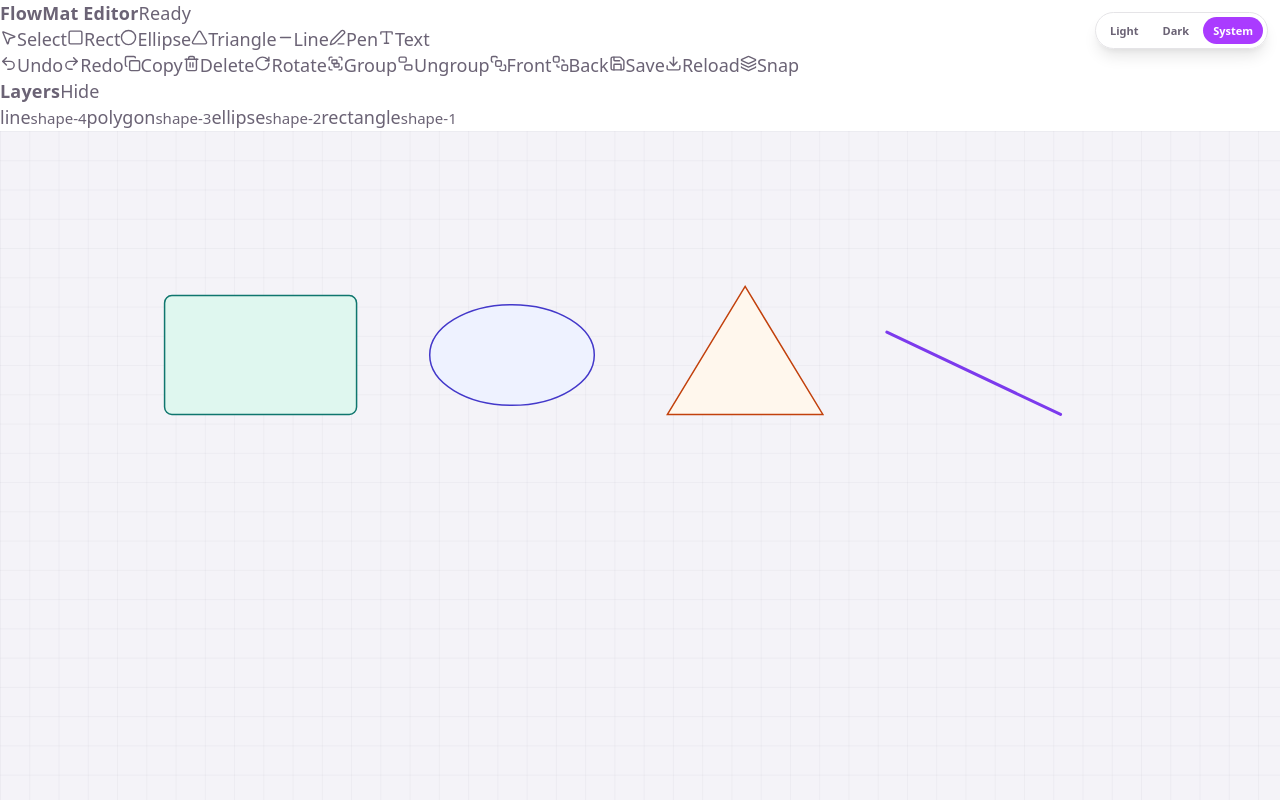
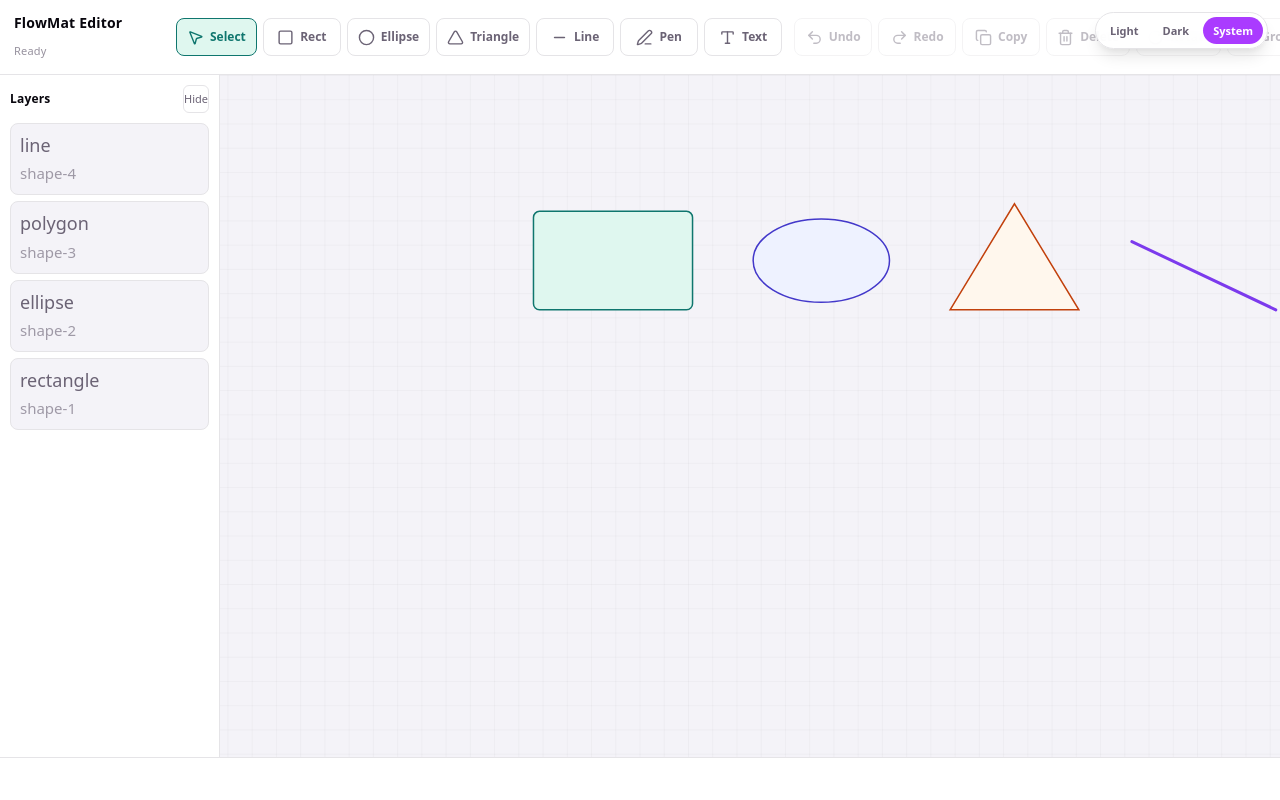
Before and after one commit to SeolJhin/FlowMat, a React (Vite) app in the folder flowmat_frontend/: page /editor-demo in a window 1280 px wide. Shown: the top 800 px of the page. Built offline with nearby package versions, Linux system fonts and the light colour scheme.

Commit message:
index css

```diff
--- a/flowmat_frontend/src/index.css
+++ b/flowmat_frontend/src/index.css
@@ -335,6 +335,300 @@ code {
   border-left: none;
 }
 
+.editor-demo {
+  display: grid;
+  grid-template-rows: auto minmax(0, 1fr) auto;
+  width: 100%;
+  height: 100svh;
+  overflow: hidden;
+  background: var(--surface);
+  color: var(--text-h);
+}
+
+.editor-demo__toolbar {
+  display: flex;
+  align-items: center;
+  justify-content: space-between;
+  gap: 12px;
+  min-height: 64px;
+  padding: 10px 14px;
+  background: var(--bg);
+  border-bottom: 1px solid var(--border);
+  box-sizing: border-box;
+}
+
+.editor-demo__brand {
+  display: grid;
+  gap: 2px;
+  min-width: 150px;
+}
+
+.editor-demo__brand strong {
+  font-size: 14px;
+}
+
+.editor-demo__brand span {
+  font-size: 11px;
+  color: var(--text);
+  opacity: 0.7;
+}
+
+.editor-demo__controls {
+  display: flex;
+  align-items: center;
+  gap: 6px;
+  min-width: 0;
+}
+
+.editor-demo__button {
+  display: inline-flex;
+  align-items: center;
+  justify-content: center;
+  gap: 6px;
+  min-width: 78px;
+  height: 38px;
+  padding: 0 10px;
+  border: 1px solid var(--border);
+  border-radius: 8px;
+  background: var(--bg);
+  color: var(--text);
+  font-size: 12px;
+  font-weight: 600;
+  cursor: pointer;
+  white-space: nowrap;
+}
+
+.editor-demo__button:hover:not(:disabled) {
+  background: var(--surface);
+  color: var(--text-h);
+}
+
+.editor-demo__button--active {
+  border-color: #0f766e;
+  background: #dff7ef;
+  color: #0f766e;
+}
+
+.editor-demo__button:disabled {
+  opacity: 0.42;
+  cursor: not-allowed;
+}
+
+.editor-demo__stage {
+  position: relative;
+  min-width: 0;
+  min-height: 0;
+  overflow: hidden;
+}
+
+.editor-demo__workspace {
+  display: grid;
+  grid-template-columns: 220px minmax(0, 1fr) 220px;
+  min-height: 0;
+  overflow: hidden;
+}
+
+.editor-demo__workspace--canvas-only {
+  grid-template-columns: minmax(0, 1fr) 220px;
+}
+
+.editor-demo__sidepanel {
+  min-width: 0;
+  overflow-y: auto;
+  border-right: 1px solid var(--border);
+  background: var(--bg);
+  padding: 10px;
+  box-sizing: border-box;
+}
+
+.editor-demo__sidepanel--right {
+  border-right: none;
+  border-left: 1px solid var(--border);
+}
+
+.editor-demo__panel-header {
+  display: flex;
+  align-items: center;
+  justify-content: space-between;
+  gap: 8px;
+  margin-bottom: 10px;
+  font-size: 12px;
+}
+
+.editor-demo__panel-header button {
+  border: 1px solid var(--border);
+  border-radius: 6px;
+  background: transparent;
+  color: var(--text);
+  font-size: 11px;
+  cursor: pointer;
+}
+
+.editor-demo__layer-list {
+  display: grid;
+  gap: 6px;
+}
+
+.editor-demo__layer {
+  display: grid;
+  gap: 2px;
+  width: 100%;
+  padding: 8px 9px;
+  border: 1px solid var(--border);
+  border-radius: 8px;
+  background: var(--surface);
+  color: var(--text);
+  text-align: left;
+  cursor: pointer;
+}
+
+.editor-demo__layer--active {
+  border-color: #0f766e;
+  background: #dff7ef;
+  color: #0f766e;
+}
+
+.editor-demo__layer small {
+  overflow: hidden;
+  text-overflow: ellipsis;
+  white-space: nowrap;
+  opacity: 0.62;
+}
+
+.editor-demo__show-panel {
+  position: absolute;
+  z-index: 3;
+  left: 12px;
+  top: 86px;
+  border: 1px solid var(--border);
+  border-radius: 8px;
+  background: var(--bg);
+  color: var(--text);
+  font-size: 12px;
+  padding: 7px 10px;
+  cursor: pointer;
+}
+
+.editor-demo__properties {
+  display: grid;
+  grid-template-columns: 74px minmax(0, 1fr);
+  gap: 7px 8px;
+  margin: 0;
+  font-size: 12px;
+}
+
+.editor-demo__properties dt {
+  color: var(--text);
+  opacity: 0.65;
+}
+
+.editor-demo__properties dd {
+  margin: 0;
+  color: var(--text-h);
+  overflow: hidden;
+  text-overflow: ellipsis;
+}
+
+.editor-demo__empty {
+  color: var(--text);
+  font-size: 12px;
+  opacity: 0.65;
+}
+
+.editor-demo__status {
+  display: flex;
+  justify-content: flex-end;
+  gap: 14px;
+  min-height: 34px;
+  padding: 8px 14px;
+  border-top: 1px solid var(--border);
+  background: var(--bg);
+  color: var(--text);
+  font-size: 11px;
+  box-sizing: border-box;
+}
+
+.flowmat-editor-surface {
+  display: block;
+  width: 100%;
+  height: 100%;
+  touch-action: none;
+  cursor: crosshair;
+}
+
+.flowmat-editor-element {
+  cursor: pointer;
+}
+
+.flowmat-editor-element--preview {
+  pointer-events: none;
+}
+
+.flowmat-editor-selection {
+  fill: none;
+  stroke: #0f766e;
+  stroke-width: 1.5;
+  stroke-dasharray: 5 4;
+  pointer-events: none;
+}
+
+.flowmat-editor-rotate-stem {
+  stroke: #0f766e;
+  stroke-width: 1;
+  pointer-events: none;
+}
+
+.flowmat-editor-resize-handle,
+.flowmat-editor-rotate-handle,
+.flowmat-editor-line-endpoint-handle {
+  fill: #ffffff;
+  stroke: #0f766e;
+  stroke-width: 1.5;
+  cursor: pointer;
+}
+
+.flowmat-editor-line-endpoint-handle {
+  fill: #0f766e;
+  cursor: crosshair;
+}
+
+.flowmat-editor-rotate-handle {
+  fill: #dff7ef;
+}
+
+.flowmat-editor-marquee {
+  fill: rgba(15, 118, 110, 0.12);
+  stroke: #0f766e;
+  stroke-width: 1;
+  stroke-dasharray: 6 4;
+  pointer-events: none;
+}
+
+@media (max-width: 980px) {
+  .editor-demo__toolbar {
+    align-items: stretch;
+    flex-direction: column;
+  }
+
+  .editor-demo__controls {
+    overflow-x: auto;
+    padding-bottom: 2px;
+  }
+
+  .editor-demo__button {
+    flex: 0 0 auto;
+  }
+
+  .editor-demo__workspace,
+  .editor-demo__workspace--canvas-only {
+    grid-template-columns: minmax(0, 1fr);
+  }
+
+  .editor-demo__sidepanel {
+    display: none;
+  }
+}
+
 .panel-resize-handle {
   width: 4px;
   flex-shrink: 0;
@@ -561,6 +855,41 @@ code {
   box-shadow: var(--node-shadow) !important;
 }
 
+.workspace-canvas-viewport {
+  position: relative;
+}
+
+.flowmat-workspace-editor-layer {
+  position: absolute;
+  left: -100000px;
+  top: -100000px;
+  width: 200000px;
+  height: 200000px;
+  overflow: visible;
+  pointer-events: none;
+  z-index: 3;
+}
+
+.flowmat-workspace-editor-layer--interactive .flowmat-editor-element--interactive,
+.flowmat-workspace-editor-layer--interactive .flowmat-editor-resize-handle,
+.flowmat-workspace-editor-layer--interactive .flowmat-editor-rotate-handle,
+.flowmat-workspace-editor-layer--interactive .flowmat-editor-line-endpoint-handle {
+  pointer-events: auto;
+}
+
+.flowmat-workspace-editor-layer--interactive .flowmat-editor-element--interactive {
+  cursor: grab;
+}
+
+.flowmat-workspace-editor-layer--interactive .flowmat-editor-element--interactive:active {
+  cursor: grabbing;
+}
+
+.flowmat-workspace-editor-layer--marquee-ready {
+  cursor: crosshair;
+  pointer-events: auto;
+}
+
 /* ============================================================
    Inspector panel
    ============================================================ */
@@ -668,6 +997,74 @@ code {
   background: var(--accent);
   border-radius: 8px;
   padding: 1px 5px;
+}
+
+.editor-inspector__commands {
+  display: grid;
+  grid-template-columns: repeat(2, minmax(0, 1fr));
+  gap: 6px;
+  margin-bottom: 12px;
+}
+
+.editor-inspector__commands button {
+  min-width: 0;
+  height: 30px;
+  border: 1px solid var(--border);
+  border-radius: 6px;
+  background: var(--bg);
+  color: var(--text);
+  font-size: 11px;
+  font-weight: 700;
+  cursor: pointer;
+}
+
+.editor-inspector__commands button:hover:not(:disabled) {
+  border-color: var(--accent);
+  color: var(--text-h);
+}
+
+.editor-inspector__commands button:disabled {
+  opacity: 0.45;
+  cursor: not-allowed;
+}
+
+.editor-inspector__field {
+  display: grid;
+  grid-template-columns: 64px minmax(0, 1fr);
+  align-items: center;
+  gap: 8px;
+  min-width: 0;
+  margin-bottom: 8px;
+  color: var(--text);
+  font-size: 12px;
+}
+
+.editor-inspector__field input[type='color'] {
+  width: 100%;
+  height: 30px;
+  padding: 2px;
+  border: 1px solid var(--border);
+  border-radius: 6px;
+  background: var(--bg);
+}
+
+.editor-inspector__field input[type='number'],
+.editor-inspector__field input[type='text'] {
+  width: 100%;
+  min-width: 0;
+  height: 30px;
+  padding: 0 8px;
+  border: 1px solid var(--border);
+  border-radius: 6px;
+  background: var(--bg);
+  color: var(--text-h);
+  font: inherit;
+  box-sizing: border-box;
+}
+
+.editor-inspector__field input[type='range'] {
+  width: 100%;
+  min-width: 0;
 }
 
 /* ============================================================
```
